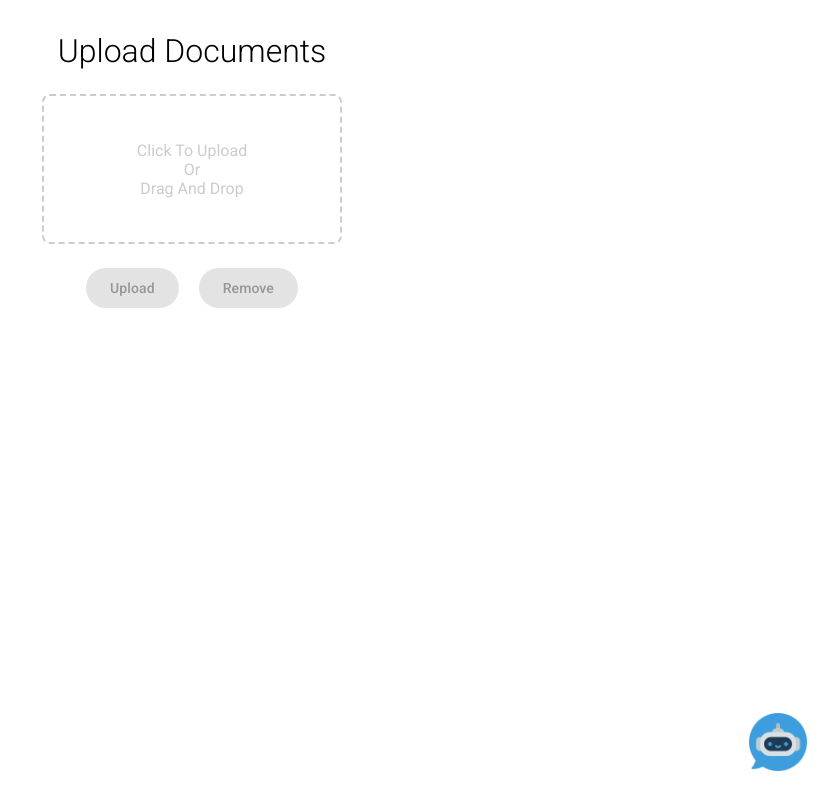
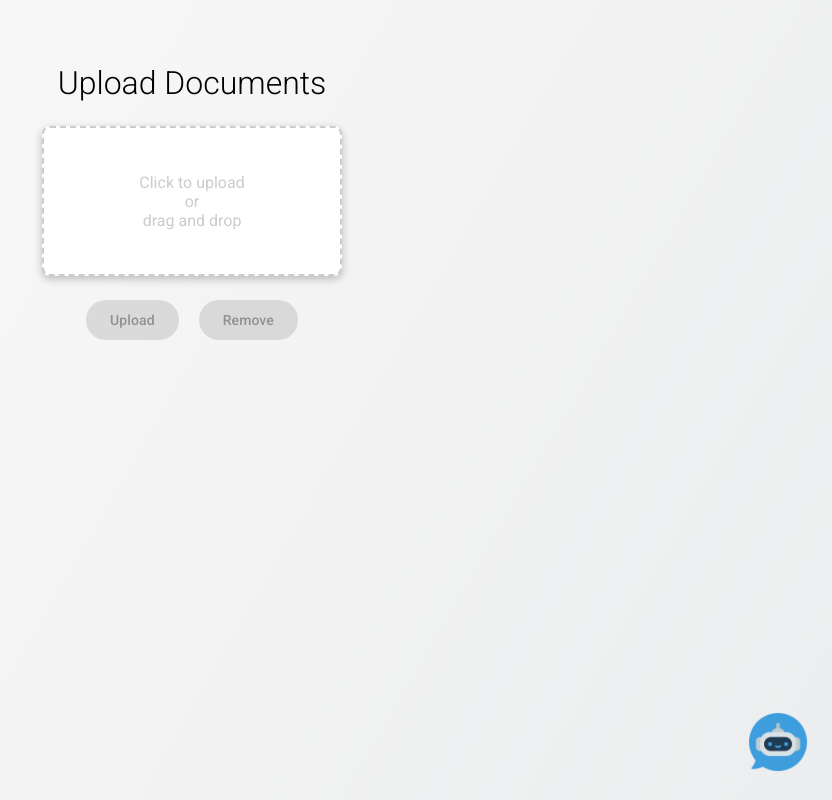
Before and after one commit to Vignesh-R-3kt/DMS-chatbot, an Angular app: page /file-upload in a window 1280 px wide. Shown: the whole page, without its empty margins (448-1280 px from the left). Built offline with nearby package versions, Linux system fonts and the light colour scheme.

Commit message:
changes added

```diff
--- a/src/app/components/file-upload/file-upload.component.scss
+++ b/src/app/components/file-upload/file-upload.component.scss
@@ -1,3 +1,7 @@
+.container {
+  background-image: linear-gradient(120deg, #fdfbfb 0%, #ebedee 100%);
+  min-height: 100vh;
+
   .content-wrapper {
     width: 100%;
     overflow-x: auto;
@@ -18,6 +22,7 @@
       font-size: 32px;
       font-weight: 200;
       text-transform: capitalize;
+      margin-top: 32px;
     }
 
     .input-wrapper {
@@ -27,12 +32,22 @@
       border: 2px dashed #cccccc;
       border-radius: 8px;
       margin-bottom: 24px;
+      background: #ffffff;
+      box-shadow: rgba(0, 0, 0, 0.24) 0px 3px 8px;
 
       &.active {
         border-color: #1f1f1f;
 
         p {
           color: #1f1f1f;
+        }
+      }
+
+      &:hover {
+        border-color: #1f1f1f70;
+
+        p {
+          color: #1f1f1f70;
         }
       }
 
@@ -46,7 +61,6 @@
         transform: translate(-50%, -50%);
         pointer-events: none;
         color: #cccccc;
-      text-transform: capitalize;
       }
 
       input {
@@ -122,6 +136,7 @@
       }
     }
   }
+}
 
 .chat-btn {
   all: unset;
```
Lines whose indentation alone changed are shown as unchanged.
